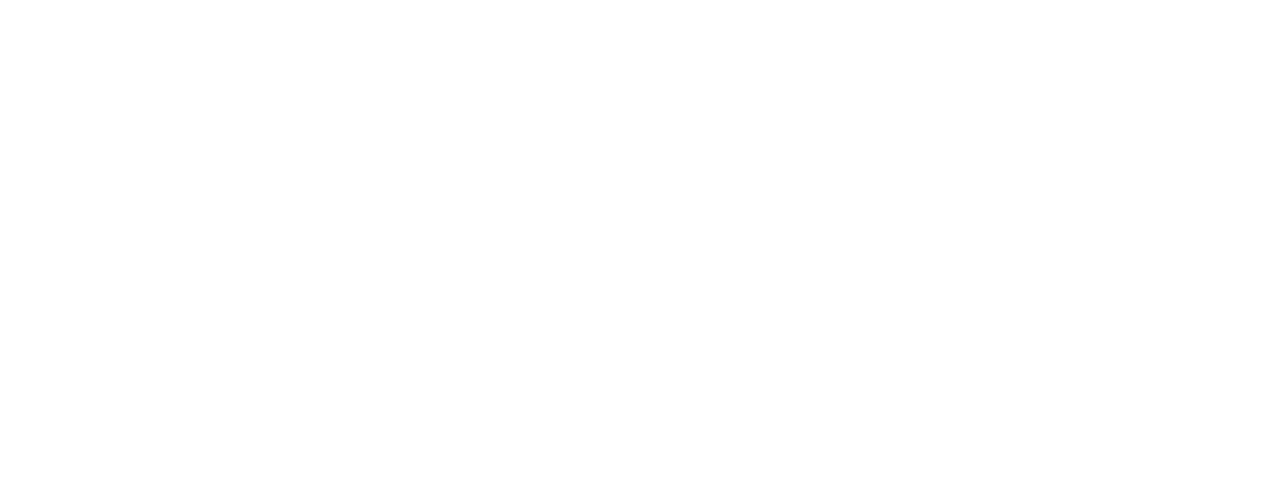
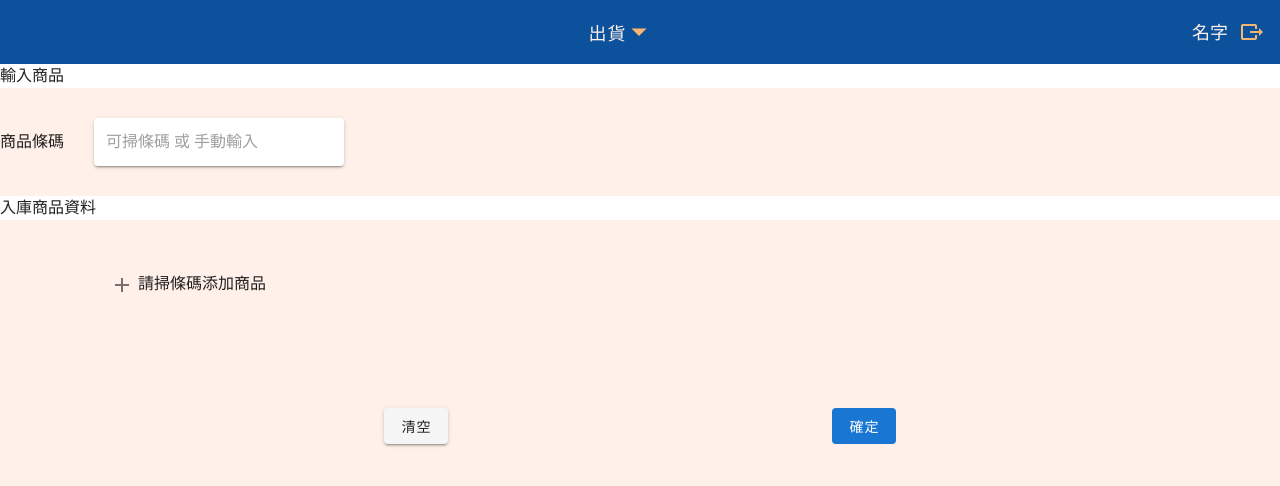
Before and after one commit to timthebouncer/ERP-System-Front, a Vue app: page /restore in a window 1280 px wide. Shown: the top 486 px of the page. Built offline with nearby package versions, Linux system fonts and the light colour scheme.

Commit message:
盤點機-重新入庫 共用組件header路由

```diff
--- a/src/apis/check.js
+++ b/src/apis/check.js
@@ -0,0 +1,15 @@
+import request from "./https";
+
+const api= {
+  Commodity:{
+    getCommodityDetail(params){
+      return request.get('/product/getProduct',{params})
+    }
+ },
+  Inventory:{
+    addInventory(data){
+      return request.post("/inventory/stockIn",data);
+    },
+  }
+}
+export default api;
--- /dev/null
+++ b/src/apis/https.js
@@ -0,0 +1,55 @@
+import axios from "axios";
+import router from "../router";
+
+// create an axios instance
+const service = axios.create({
+  baseURL: process.env.VUE_APP_BASE_API,
+  headers: {
+    // "Content-Type": "application/json"
+  },
+  timeout: 60000 // request timeout
+});
+
+service.interceptors.request.use(
+  function(config) {
+    // if (sessionStorage.getItem("token")) {
+    //     config.headers["X-XSRF-TOKEN"] = sessionStorage.getItem("token");
+    // }
+    return config;
+  },
+  function(error) {
+    return Promise.reject(error);
+  }
+);
+
+service.interceptors.response.use(
+  function(response) {
+    return response;
+  },
+  function(error) {
+    const {status} = error.response
+    if(status === 403 || status === 401)
+      router.replace('/')
+    // const { message } = error.response.data;
+    // if (error.response.data.data.error === "Forbidden") {
+    //     window.sessionStorage.removeItem("userData");
+    //     window.sessionStorage.removeItem("token");
+    //     window.sessionStorage.setItem("timeOut", true);
+    //     router.push({ name: "Login" });
+    // }
+
+    // switch (message) {
+    //     case "AUTH001":
+    //     case "AUTH002":
+    //         window.sessionStorage.removeItem("userData");
+    //         window.sessionStorage.removeItem("token");
+    //         if (router.currentRoute.name !== "Login") {
+    //             router.push({ name: "Login" });
+    //         }
+    //         break;
+    // }
+    return Promise.reject(error);
+  }
+);
+
+export default service;
--- a/src/main.js
+++ b/src/main.js
@@ -2,15 +2,21 @@
 import App from "./App.vue";
 import router from "./router";
 import store from "./store";
+import api from './apis/check'
+import '@mdi/font/css/materialdesignicons.css'
 import vuetify from "@/plugins/vuetify"
 import scale from "./apis/scale";
 
 Vue.config.productionTip = false;
 Vue.prototype.$scale = scale;
+Vue.prototype.$api = api
 
 new Vue({
   router,
   store,
+  icons: {
+    iconfont: 'mdi'
+  },
   vuetify,
   render: h => h(App)
 }).$mount("#app");
--- a/src/router/index.js
+++ b/src/router/index.js
@@ -19,6 +19,11 @@
         path: '/sales',
         name: 'sales',
         component: () => import('../views/check/Sales/index.vue'),
+      },
+      {
+        path: '/restore',
+        name: 'restore',
+        component: () => import('../views/check/Restore/index.vue'),
       },
     ],
   },
--- a/src/views/check/Layout.vue
+++ b/src/views/check/Layout.vue
@@ -2,17 +2,17 @@
   <div class="app-class">
     <HeaderOption />
     <v-main>
-      <Sales/>
+      <router-link to="/Sales"></router-link>
+      <router-link to="/Restore"></router-link>
+      <router-view />
     </v-main>
-
   </div>
 </template>
 
 <script>
   import HeaderOption from './components/Header/index'
-  import Sales from './Sales'
   export default {
-    components:{HeaderOption,Sales}
+    components:{ HeaderOption}
   }
 </script>
 
--- /dev/null
+++ b/src/views/check/Restore/index.vue
@@ -0,0 +1,172 @@
+<template>
+  <div class="restore-wrapper">
+    <div class="top-wrapper">
+      <div class="enter-goods">輸入商品</div>
+      <div class="barcode-wrapper">
+        商品條碼
+        <div>
+          <v-text-field
+            solo
+            v-model="barCode"
+            @change="barcodeChange"
+            placeholder="可掃條碼 或 手動輸入"
+            class="barcode-input"
+          ></v-text-field>
+        </div>
+      </div>
+    </div>
+    <div class="content-wrapper">
+      <div class="enter-goods">入庫商品資料</div>
+      <template v-if="barCode !== ''">
+        <div class="goods-detail" v-for="item in barCodeSelection" :key="item.id">
+          <div>商品名稱
+            {{item.name}}
+          </div>
+          <div class="goods-display" v-if="item.unit === '件' || item.unit ==='包'">
+            <div style="margin-left: -32px;">數量</div>
+            <div>
+              <v-text-field
+                      v-model="item.stockAmount"
+                      @click:prepend="decrement(item)"
+                      prepend-icon="mdi-minus"
+                      @click:append-outer="increment(item)"
+                      append-outer-icon="mdi-plus"
+                      type="number"
+                      class="input-number"
+              >
+              </v-text-field>
+            </div>
+          </div>
+          <div v-else>
+            重量
+            {{item.weight}}
+          </div>
+        </div>
+      </template>
+      <template v-else>
+       <span class="barcode-message">
+         <v-icon>mdi-plus</v-icon>
+         請掃條碼添加商品</span>
+      </template>
+    </div>
+    <div class="footer">
+      <div class="btn-wrapper">
+        <v-btn>
+          清空
+        </v-btn>
+        <v-btn
+                @click="addInventory"
+                depressed
+                color="primary"
+        >
+          確定
+        </v-btn>
+      </div>
+    </div>
+  </div>
+</template>
+<script>
+export default {
+  name: "Restore",
+  data() {
+    return {
+      barCode: "",
+      productList:[],
+      barCodeSelection:[],
+      restoreList:[]
+    };
+  },
+  created() {
+
+  },
+  methods:{
+    barcodeChange(){
+      this.getCommodity(this.barCode)
+      if(!this.barCode){
+        this.barCodeSelection = []
+      }
+      this.restoreList = this.barCodeSelection.map(item => item)
+      console.log(this.restoreList)
+    },
+    decrement(item){
+      if(item.stockAmount > 0){
+        item.stockAmount -= 1
+      }
+    },
+    increment(item){
+      item.stockAmount += 1
+    },
+    addInventory(){
+      this.$api.Inventory.addInventory({
+        productId: this.restoreList[0].id,
+        barcode:this.barCode,
+        amount:this.restoreList[0].stockAmount,
+        weight:this.restoreList[0].weight
+      }).then((res)=>{
+        console.log(res)
+      })
+    },
+    getCommodity(){
+      this.$api.Commodity.getCommodityDetail({
+        searchKey: '',
+        barcode: this.barCode
+      }).then(res=>{
+        this.productList = res.data
+        let data = [];
+
+        this.barCodeSelection = this.productList.forEach(item=>{
+          if (item.barcode !== '') {
+            data.push(item)
+          }
+        })
+        if(!this.barCode){
+          data = [];
+        }
+        this.barCodeSelection = data
+        // console.log(this.barCodeSelection);
+      })
+    }
+  }
+};
+</script>
+<style scoped>
+.restore-wrapper {
+  width: 100%;
+  height: 100%;
+}
+.barcode-wrapper {
+  display: flex;
+  align-items: center;
+}
+.barcode-input {
+  display: flex;
+  text-align-all: center;
+  margin: 30px 0 0 30px;
+  width: 250px;
+}
+.enter-goods {
+  width: 100%;
+  background-color: #FFFFFF;
+}
+.content-wrapper{
+}
+  .goods-display{
+    display: flex;
+    align-items: center;
+    justify-content: space-around;
+    padding: 10px 10px 0px 10px;
+  }
+  .btn-wrapper{
+    display: flex;
+    justify-content: space-evenly;
+    margin-top: 60px;
+  }
+  .barcode-message{
+    margin: 0 100px 0 110px;
+    line-height: 8;
+  }
+  .input-number{
+    width: 180px;
+  }
+
+</style>
--- a/src/views/check/components/Header/index.vue
+++ b/src/views/check/components/Header/index.vue
@@ -82,6 +82,17 @@
     toggleMenu(name) {
       this.menuName = name
       this.showMenu = false
+
+      switch (name) {
+        case '出貨':
+        this.$router.push('/Sales')
+        break;
+        case '重新入庫':
+        this.$router.push('Restore')
+        break;
+      }
+
+
     },
     openMenu(attrs){
       console.log(attrs);
--- /dev/null
+++ b/vue.config.js
@@ -0,0 +1,11 @@
+module.exports = {
+  lintOnSave: false,
+  devServer: {
+    proxy: {
+      "/erp": {
+        target: "http://172.16.10.212:8194",
+        changeOrigin: true
+      }
+    }
+  }
+};
```
Also changed, not shown: 1 other file (tests, documents, lock files or other folders).
